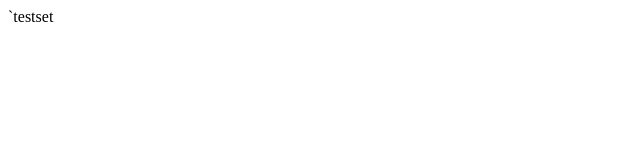
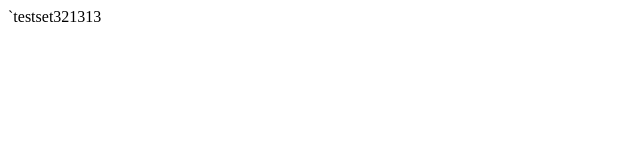
Before and after one commit to Brucenigel/Testing, a plain HTML site: page index.html in a window 1280 px wide. Shown: the full height of the page, 0-640 px from the left. Drawn offline with Linux system fonts and the light colour scheme.

Commit message:
teststst

```diff
--- a/index.html
+++ b/index.html
@@ -7,7 +7,7 @@
 </head>
 <body>
     <div class="card">
-      `testset
+      `testset321313
     </div>
 </body>
 </html>
```
